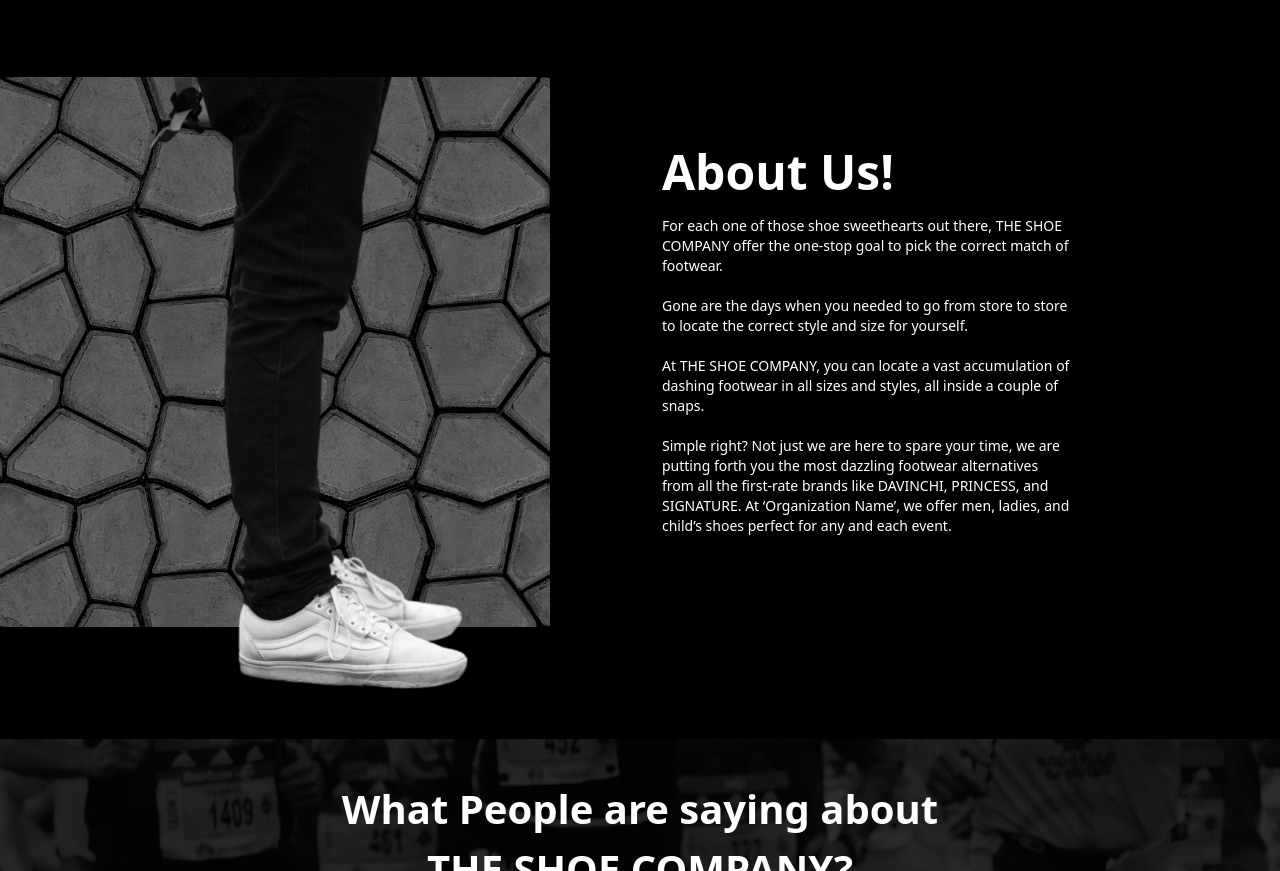
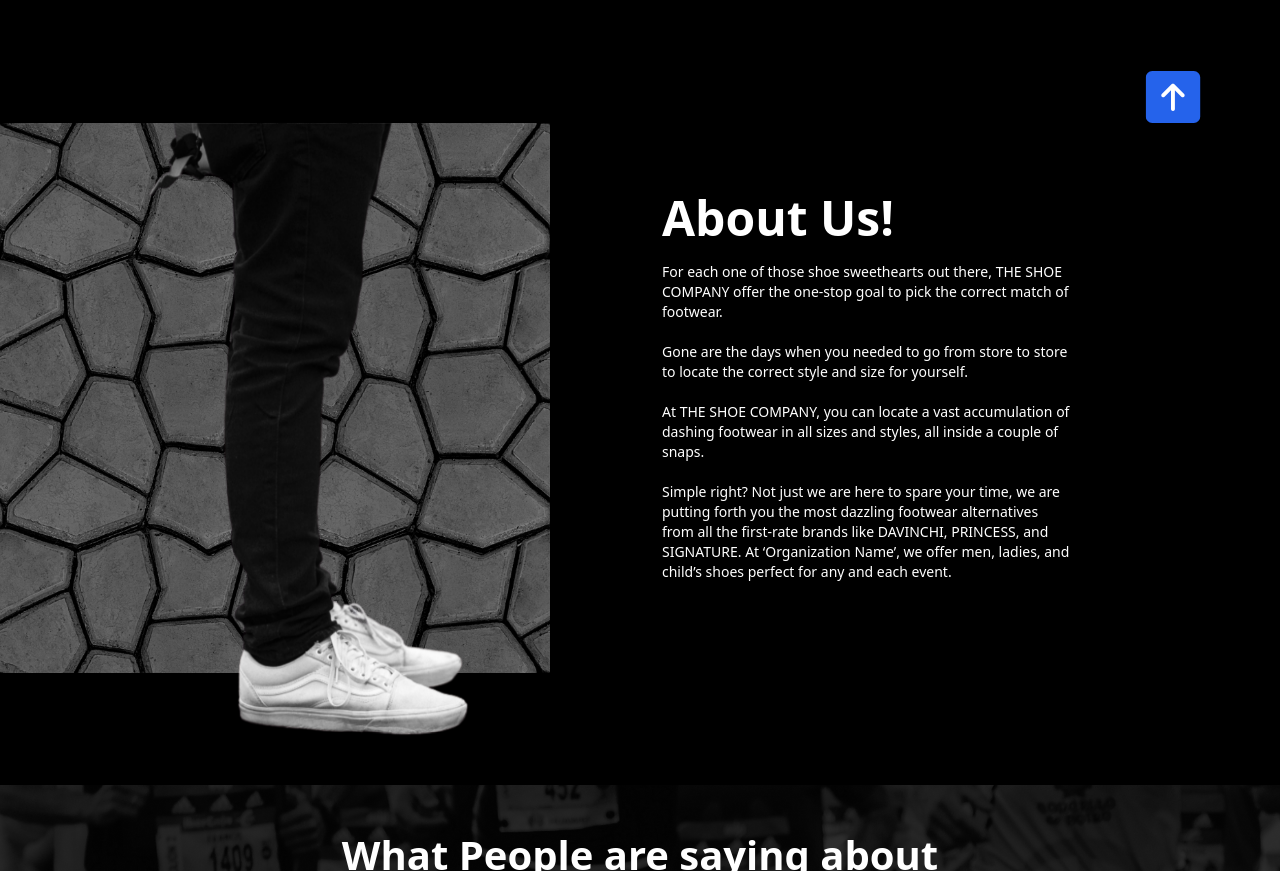
Before and after one commit to PratikRaju/Shoe-Company, a website: page index.html in a window 1280 px wide. Shown: the part 1574-2445 px from the top of the page. Drawn offline with nearby package versions, Linux system fonts and the light colour scheme.

Commit message:
slide-to-top

```diff
--- a/index.css
+++ b/index.css
@@ -25,7 +25,7 @@ ul li span::after{
     transition:2s;
 }
 .ancico{
-    /* display: none; */
+    display: none;
     height: 0px;
     overflow: hidden;
 }
@@ -41,6 +41,27 @@ ul li span::after{
         left: 100%;
         margin: 0px -35px 0px 60px;
     }
+}
+@keyframes slidetop{
+    0%{
+        transform: scale(1);
+    }
+    50%{
+        transform: scale(1.3);
+    }
+    100%{
+        transform: scale(1);
+    }
+}
+#topslide{
+    overflow: hidden;
+    position: sticky;
+    top: 60%;
+    z-index: 2;
+    left: 90%;
+    display: inline-block;
+    animation: slidetop 2s infinite;
+    transition-timing-function: ease-in-out;
 }
 @media(max-width:1250px){
     #shoe{
@@ -151,6 +172,9 @@ ul li span::after{
     #contact{
         margin-bottom: 30px;
         align-self: flex-start;
+    }
+    .ancico{
+        display: block;
     }
 }
 @media(max-width:650px){
--- a/index.html
+++ b/index.html
@@ -1,5 +1,5 @@
 <!DOCTYPE html>
-<html lang="en">
+<html lang="en" class="scroll-smooth">
 
 <head>
     <meta charset="UTF-8">
@@ -8,6 +8,7 @@
     <script src="https://cdn.tailwindcss.com"></script>
     <script src="index.js" defer></script>
     <link rel="stylesheet" href="index.css">
+    <link rel="stylesheet" href="https://cdnjs.cloudflare.com/ajax/libs/font-awesome/6.7.2/css/all.min.css" integrity="sha512-Evv84Mr4kqVGRNSgIGL/F/aIDqQb7xQ2vcrdIwxfjThSH8CSR7PBEakCr51Ck+w+/U6swU2Im1vVX0SVk9ABhg==" crossorigin="anonymous" referrerpolicy="no-referrer" />
 </head>
 
 <body class="bg-black">
@@ -70,6 +71,7 @@
             </div>
         </div>
     </section>
+    <a href="#hero" class="text-white px-3 py-1 text-2xl rounded-[5px] bg-blue-600 zoom-effect" id="topslide"><i class="fa-solid fa-arrow-up"></i></a>
     <section class="max-w-[1440px] mx-auto text-white flex" id="hero2">
         <div class="images">
             <img src="images/pant-shoe.png" alt="pant" class="absolute z-10 w-[50%]" id="pant">
```
